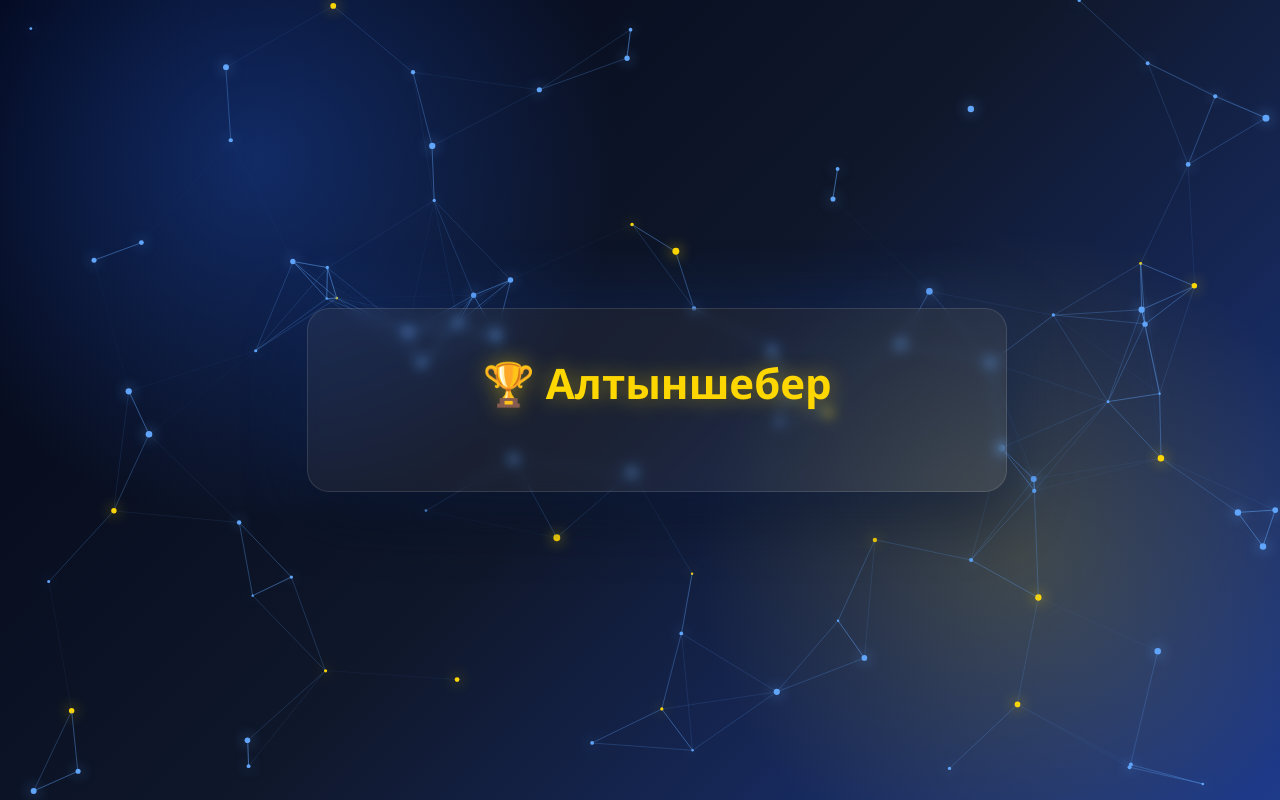
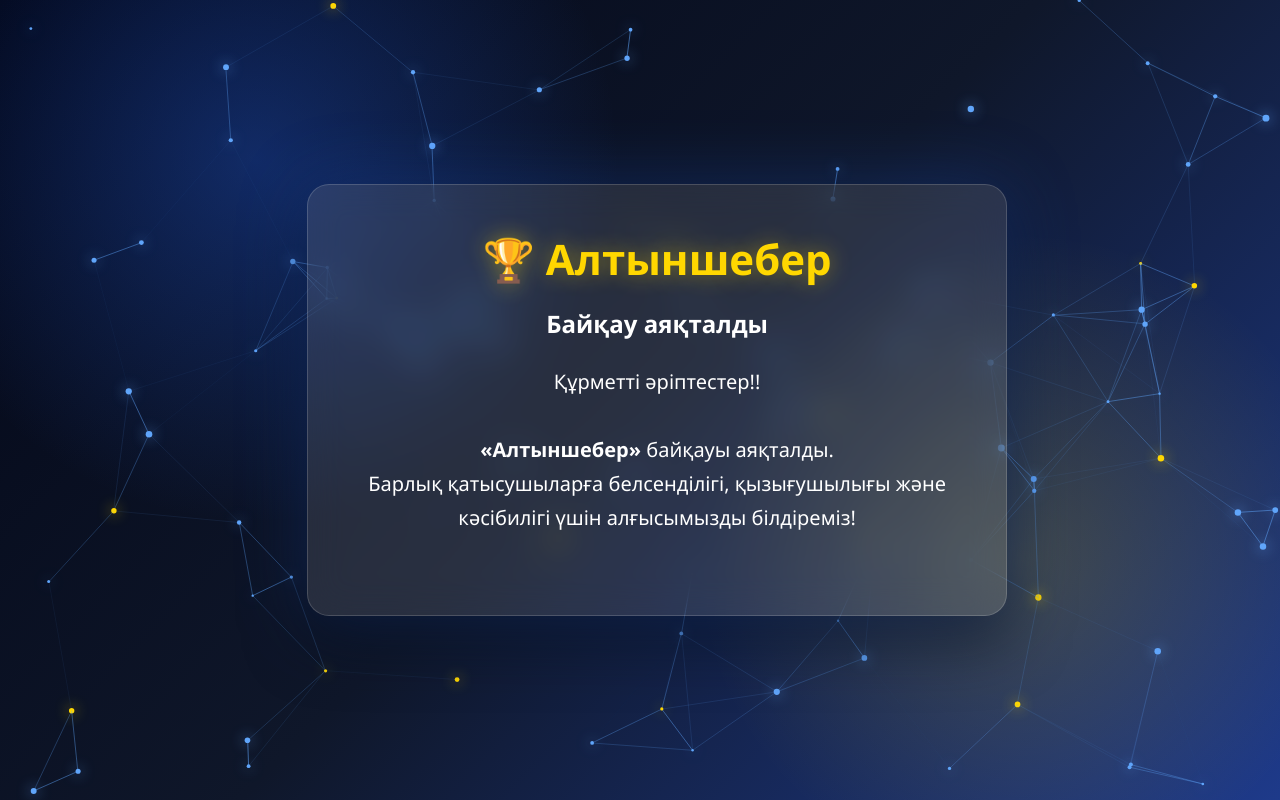
Before and after one commit to mayti707-svg/akb, a plain HTML site: page info.html in a window 1280 px wide. Drawn offline with Linux system fonts and the light colour scheme.

Commit message:
Update info.html

```diff
--- a/info.html
+++ b/info.html
@@ -55,19 +55,16 @@ body {
     padding: 45px;
     text-align: center;
 
-    /* Снизили альфа-канал с 0.11 до 0.05 для большей прозрачности */
-    background: rgba(255, 255, 255, 0.05);
+    background: rgba(255, 255, 255, 0.11);
+    backdrop-filter: blur(18px);
+    -webkit-backdrop-filter: blur(18px);
 
-    /* Уменьшили размытие с 18px до 6px, чтобы частицы оставались чёткими */
-    backdrop-filter: blur(6px);
-    -webkit-backdrop-filter: blur(6px);
-
-    border: 1px solid rgba(255, 255, 255, 0.12);
+    border: 1px solid rgba(255, 255, 255, 0.16);
     border-radius: 22px;
 
     box-shadow:
-        0 0 70px rgba(37, 99, 235, 0.2),
-        0 25px 60px rgba(0, 0, 0, 0.45);
+        0 0 70px rgba(37, 99, 235, 0.28),
+        0 25px 60px rgba(0, 0, 0, 0.55);
 
     animation: fade 1s ease;
 }
@@ -162,14 +159,29 @@ footer {
 }
 </style>
 </head>
+
 <body>
+
 <canvas id="digital-bg"></canvas>
+
 <div class="card">
+
     <h1>🏆 Алтыншебер</h1>
+
+    <h2 id="title">Байқау аяқталды</h2>
+
+    <p id="text">
+        Құрметті әріптестер!!<br><br>
+        <b>«Алтыншебер»</b> байқауы аяқталды.<br>
+        Барлық қатысушыларға белсенділігі, қызығушылығы және кәсібилігі үшін алғысымызды білдіреміз!
+    </p>
+
     <footer>
 
     </footer>
+
 </div>
+
 <script>
 /*
     Цифровой фон без библиотек.
@@ -178,11 +190,13 @@ footer {
 
 const canvas = document.getElementById("digital-bg");
 const ctx = canvas.getContext("2d");
+
 let particles = [];
 let mouse = {
     x: null,
     y: null
 };
+
 function resizeCanvas() {
     canvas.width = window.innerWidth;
     canvas.height = window.innerHeight;
@@ -260,12 +274,14 @@ function drawParticles() {
 
     requestAnimationFrame(drawParticles);
 }
+
 window.addEventListener("resize", resizeCanvas);
 
 window.addEventListener("mousemove", function(event) {
     mouse.x = event.clientX;
     mouse.y = event.clientY;
 });
+
 window.addEventListener("touchmove", function(event) {
     if (event.touches.length > 0) {
         mouse.x = event.touches[0].clientX;
@@ -276,6 +292,7 @@ window.addEventListener("touchmove", function(event) {
 resizeCanvas();
 drawParticles();
 </script>
+
 <script>
 function kk() {
     document.documentElement.lang = "kk";
```
